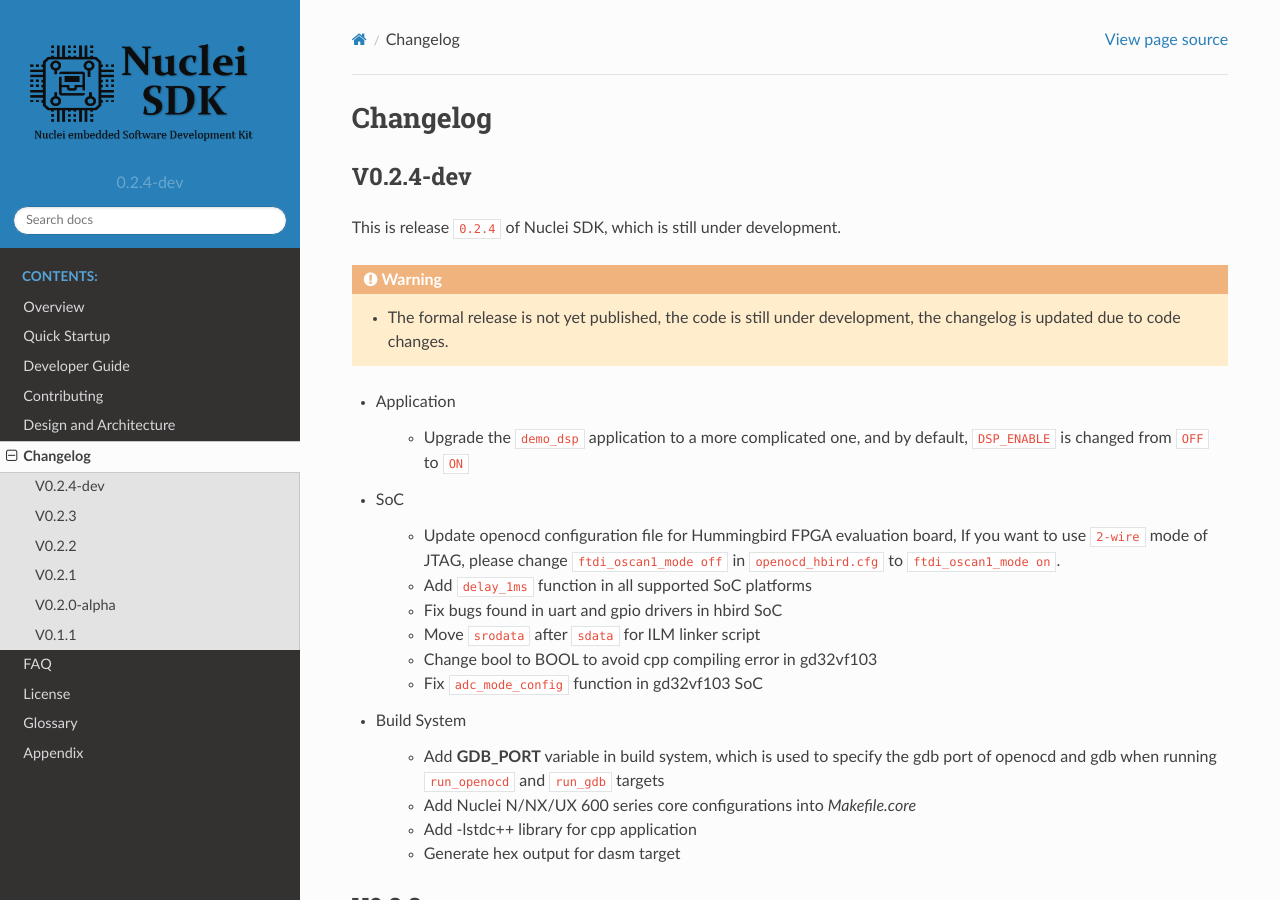
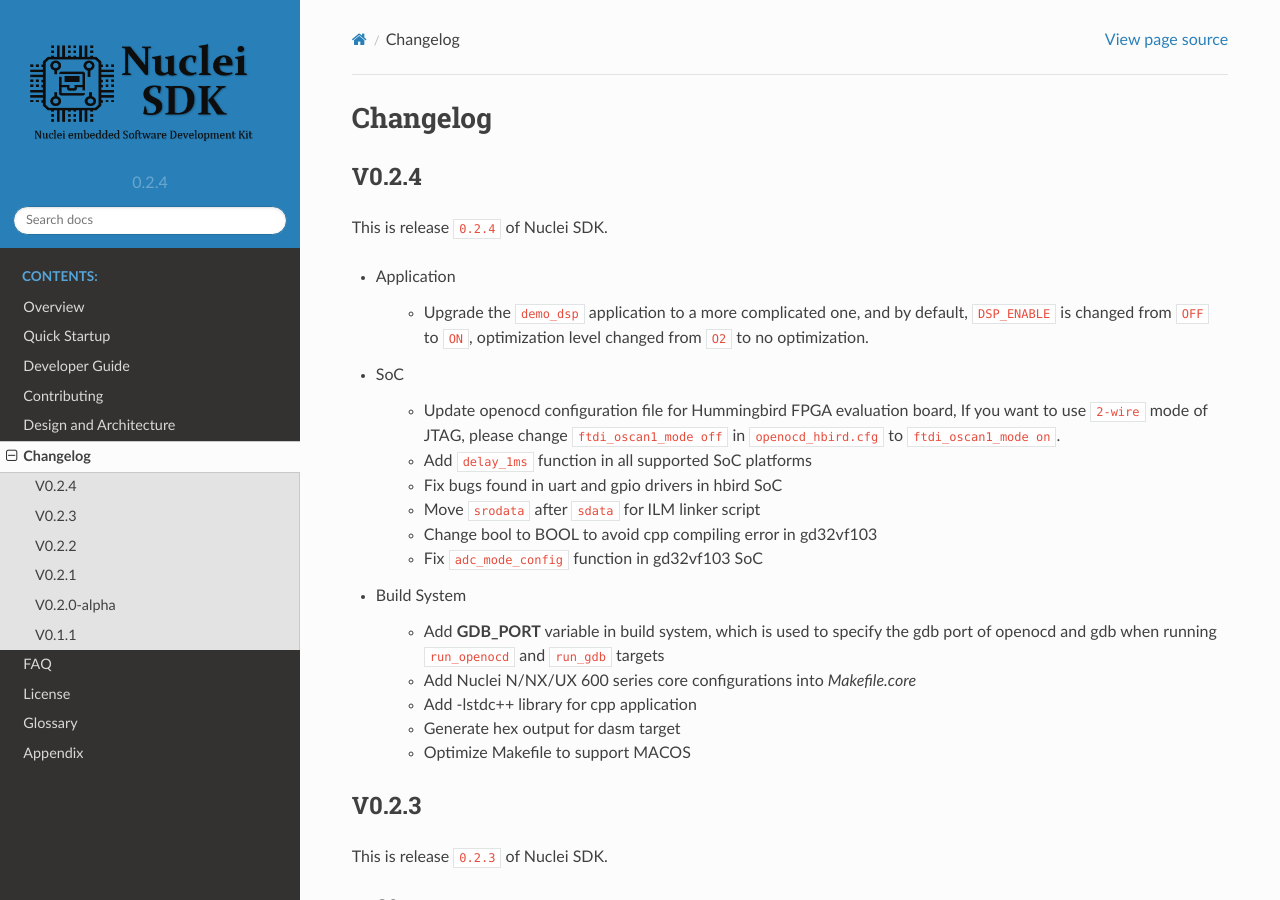
Before and after one commit to Nuclei-Software/nuclei-sdk, a Sphinx documentation site: the page built from doc/source/changelog.rst, in a window 1280 px wide and 900 px high. Built offline with Sphinx 7.4.7 and the Read the Docs theme 2.0.0, drawn with Linux system fonts in a browser that asks for light colours.

Commit message:
doc: bump release version to 0.2.4
Signed-off-by: Huaqi Fang <578567190@qq.com>

```diff
--- a/doc/source/changelog.rst
+++ b/doc/source/changelog.rst
@@ -3,20 +3,16 @@
 Changelog
 =========
 
-V0.2.4-dev
-----------
+V0.2.4
+------
 
-This is release ``0.2.4`` of Nuclei SDK, which is still under development.
-
-.. warning::
-
-   * The formal release is not yet published, the code is still under development,
-     the changelog is updated due to code changes.
+This is release ``0.2.4`` of Nuclei SDK.
 
 * Application
 
    - Upgrade the ``demo_dsp`` application to a more complicated one, and by default,
-     ``DSP_ENABLE`` is changed from ``OFF`` to ``ON``
+     ``DSP_ENABLE`` is changed from ``OFF`` to ``ON``, optimization level changed from
+     ``O2`` to no optimization.
 
 * SoC
 
@@ -36,6 +32,7 @@
    - Add Nuclei N/NX/UX 600 series core configurations into *Makefile.core*
    - Add -lstdc++ library for cpp application
    - Generate hex output for dasm target
+   - Optimize Makefile to support MACOS
 
 
 V0.2.3
--- a/doc/source/conf.py
+++ b/doc/source/conf.py
@@ -21,10 +21,10 @@
 author = 'Nuclei'
 
 # The short X.Y version
-version = '0.2.4-dev'
+version = '0.2.4'
 
 # The full version, including alpha/beta/rc tags
-release = '0.2.4-dev'
+release = '0.2.4'
 
 
 # -- General configuration ---------------------------------------------------
--- a/doc/source/quickstart.rst
+++ b/doc/source/quickstart.rst
@@ -148,6 +148,8 @@
         ``git clone https://gitee.com/Nuclei-Software/nuclei-sdk nuclei-sdk`` to clone from gitee.
       - If you have no internet access, you can also use pre-downloaded ``nuclei-sdk`` code,
         and use it.
+      - If the backup repo is not up to date, you can import github repo in gitee by yourself, see
+        https://gitee.com/projects/import/url
 
 * Create tool environment config file for Nuclei SDK
 
--- a/package.json
+++ b/package.json
@@ -1,6 +1,6 @@
 {
     "name": "framework-nuclei-sdk",
     "description": "Nuclei N/NX Embedded SDK",
-    "version": "0.2.4-dev",
+    "version": "0.2.4",
     "url": "https://github.com/Nuclei-Software/nuclei-sdk/"
 }
```
